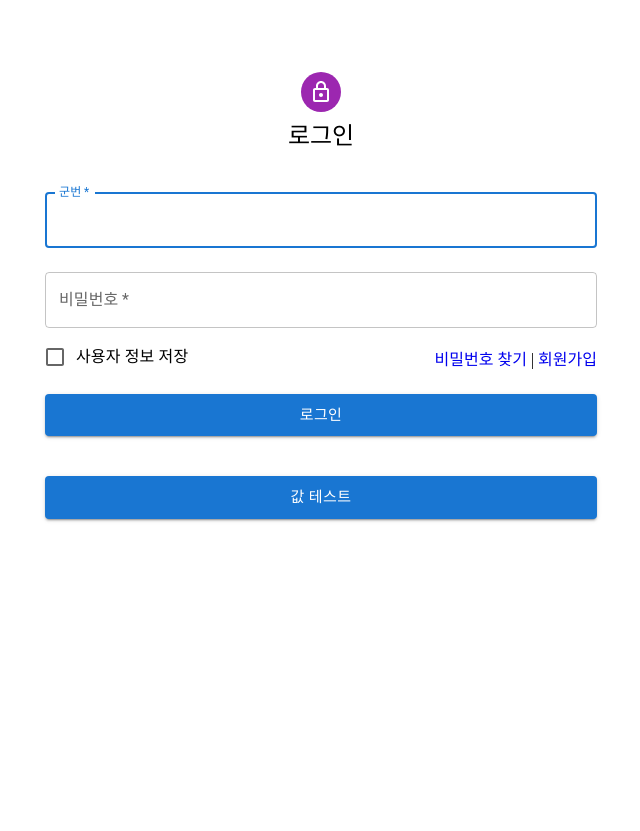
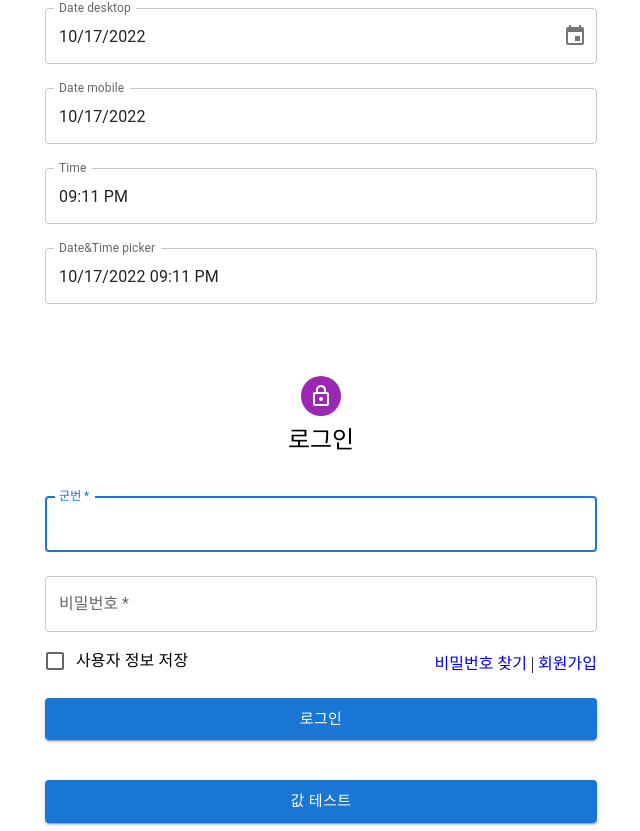
Before and after one commit to osamhack2022-v2/WEB_WHOisSICK_Multi, a React (Create React App) app in the folder web/wis/: page / in a window 1280 px wide. Shown: the whole page, without its empty margins (319-959 px from the left). Before the commit the page ends 800 px from the top, so only its background shows below. Built offline with nearby package versions, Linux system fonts and the light colour scheme.

Commit message:
maarkdown

```diff
--- a/web/wis/src/login/Test.js
+++ b/web/wis/src/login/Test.js
@@ -1,89 +1,51 @@
-import React from 'react';
-import PropTypes from 'prop-types';
-import SwipeableViews from 'react-swipeable-views';
-import { useTheme } from '@mui/material/styles';
-import AppBar from '@mui/material/AppBar';
-import Tabs from '@mui/material/Tabs';
-import Tab from '@mui/material/Tab';
-import Typography from '@mui/material/Typography';
-import Box from '@mui/material/Box';
+import * as React from 'react';
+import dayjs from 'dayjs';
+import Stack from '@mui/material/Stack';
+import TextField from '@mui/material/TextField';
+import { LocalizationProvider } from '@mui/x-date-pickers/LocalizationProvider';
+import { AdapterDayjs } from '@mui/x-date-pickers/AdapterDayjs';
+import { TimePicker } from '@mui/x-date-pickers/TimePicker';
+import { DateTimePicker } from '@mui/x-date-pickers/DateTimePicker';
+import { DesktopDatePicker } from '@mui/x-date-pickers/DesktopDatePicker';
+import { MobileDatePicker } from '@mui/x-date-pickers/MobileDatePicker';
 
-function TabPanel(props) {
-  const { children, value, index, ...other } = props;
+export default function MaterialUIPickers() {
+  const [value, setValue] = React.useState(dayjs('2022-10-17T21:11:54'));
 
-  return (
-    <div
-      role="tabpanel"
-      hidden={value !== index}
-      id={`full-width-tabpanel-${index}`}
-      aria-labelledby={`full-width-tab-${index}`}
-      {...other}
-    >
-      {value === index && (
-        <Box sx={{ p: 3 }}>
-          <Typography>{children}</Typography>
-        </Box>
-      )}
-    </div>
-  );
-}
-
-TabPanel.propTypes = {
-  children: PropTypes.node,
-  index: PropTypes.number.isRequired,
-  value: PropTypes.number.isRequired,
-};
-
-function a11yProps(index) {
-  return {
-    id: `full-width-tab-${index}`,
-    'aria-controls': `full-width-tabpanel-${index}`,
-  };
-}
-
-export default function FullWidthTabs() {
-  const theme = useTheme();
-  const [value, setValue] = React.useState(0);
-
-  const handleChange = (event, newValue) => {
+  const handleChange = (newValue) => {
     setValue(newValue);
   };
 
-  const handleChangeIndex = (index) => {
-    setValue(index);
-  };
-
   return (
-    <Box sx={{ bgcolor: 'background.paper', width: 500 }}>
-      <AppBar position="static">
-        <Tabs
+    <LocalizationProvider dateAdapter={AdapterDayjs}>
+      <Stack spacing={3}>
+        <DesktopDatePicker
+          label="Date desktop"
+          inputFormat="MM/DD/YYYY"
           value={value}
           onChange={handleChange}
-          indicatorColor="secondary"
-          textColor="inherit"
-          variant="fullWidth"
-          aria-label="full width tabs example"
-        >
-          <Tab label="Item One" {...a11yProps(0)} />
-          <Tab label="Item Two" {...a11yProps(1)} />
-          <Tab label="Item Three" {...a11yProps(2)} />
-        </Tabs>
-      </AppBar>
-      <SwipeableViews
-        axis={theme.direction === 'rtl' ? 'x-reverse' : 'x'}
-        index={value}
-        onChangeIndex={handleChangeIndex}
-      >
-        <TabPanel value={value} index={0} dir={theme.direction}>
-          Item One
-        </TabPanel>
-        <TabPanel value={value} index={1} dir={theme.direction}>
-          Item Two
-        </TabPanel>
-        <TabPanel value={value} index={2} dir={theme.direction}>
-          Item Three
-        </TabPanel>
-      </SwipeableViews>
-    </Box>
+          renderInput={(params) => <TextField {...params} />}
+        />
+        <MobileDatePicker
+          label="Date mobile"
+          inputFormat="MM/DD/YYYY"
+          value={value}
+          onChange={handleChange}
+          renderInput={(params) => <TextField {...params} />}
+        />
+        <TimePicker
+          label="Time"
+          value={value}
+          onChange={handleChange}
+          renderInput={(params) => <TextField {...params} />}
+        />
+        <DateTimePicker
+          label="Date&Time picker"
+          value={value}
+          onChange={handleChange}
+          renderInput={(params) => <TextField {...params} />}
+        />
+      </Stack>
+    </LocalizationProvider>
   );
 }
--- a/web/wis/src/login/logInForm.js
+++ b/web/wis/src/login/logInForm.js
@@ -1,11 +1,12 @@
-import React, { useEffect } from "react";
+import React from "react";
 import { Checkbox, TextField, Button, FormControlLabel, Grid, Avatar, Box, Container } from "@mui/material";
 import {Typography} from "@mui/material";
 import LockOutlinedIcon from "@mui/icons-material/LockOutlined"
 import { Link } from 'react-router-dom';
 import { useNavigate } from "react-router-dom";
+import DataPickUp from "./Test";
 
-function App() {
+/*function App() {
 
     //데이터 받아오기
     useEffect(() => {
@@ -26,7 +27,7 @@ function App() {
             }),
         });
     }
-}
+}*/
 
 const MuiLoginForm = () => {
 
@@ -61,6 +62,7 @@ const MuiLoginForm = () => {
 
     return (
         <Container component="main" maxWidth="sm">
+            <DataPickUp />
             <Box
             sx={{
                 marginTop: 8,
--- a/web/wis/src/signUp/signUpIndex3.js
+++ b/web/wis/src/signUp/signUpIndex3.js
@@ -3,12 +3,12 @@ import { Grid, TextField, Typography, Button } from '@mui/material';
 import aplogo from '../data/aplogo.png';
 import { Link } from 'react-router-dom';
 import { Container } from '@mui/system';
-import { useNavigate } from "react-router-dom";
+//mport { useNavigate } from "react-router-dom";
 import "./layout.css";
 
 //간부 페이지
 export default function SignUpIndexV2(){
-    const navigate = useNavigate();
+    //const navigate = useNavigate();
 
     const [values, setValues] = React.useState({
         id: "",
```
